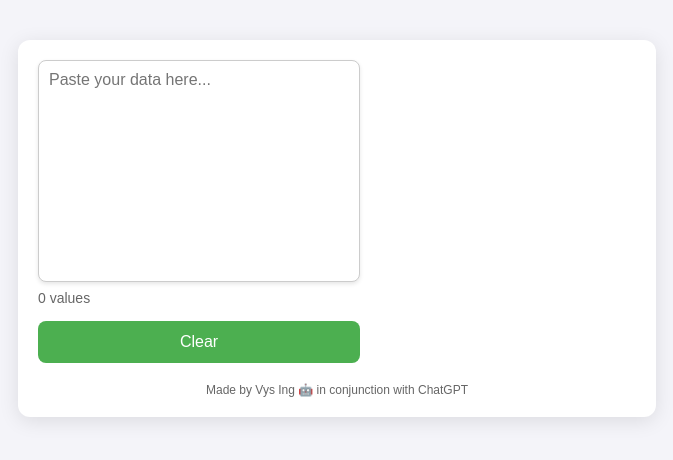
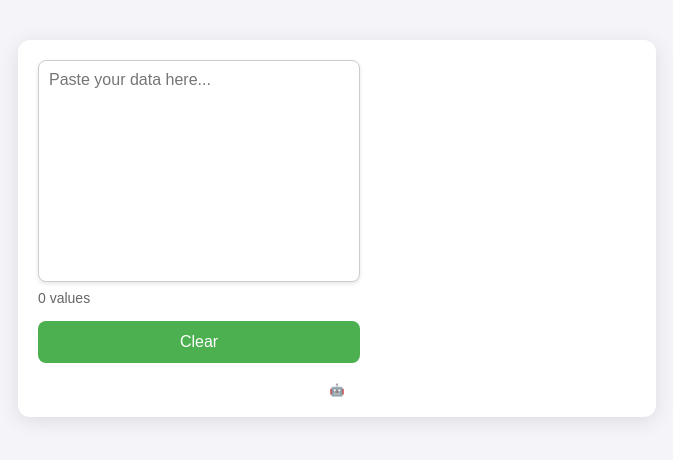
Before and after one commit to mfg-vys/mfg, a plain HTML site: page qr-code-v1.1.html in a window 1280 px wide. Shown: the part 172-632 px from the top of the page, without its empty margins (303-976 px from the left). Drawn offline with Linux system fonts and the light colour scheme.

Commit message:
Update qr-code-v1.1.html

```diff
--- a/qr-code-v1.1.html
+++ b/qr-code-v1.1.html
@@ -150,7 +150,7 @@
     </div>
 
     <!-- Footer -->
-    <div class="footer-note">Made by Vys Ing 🤖 in conjunction with ChatGPT</div>
+    <div class="footer-note">🤖</div>
   </div>
 
   <script>
```
